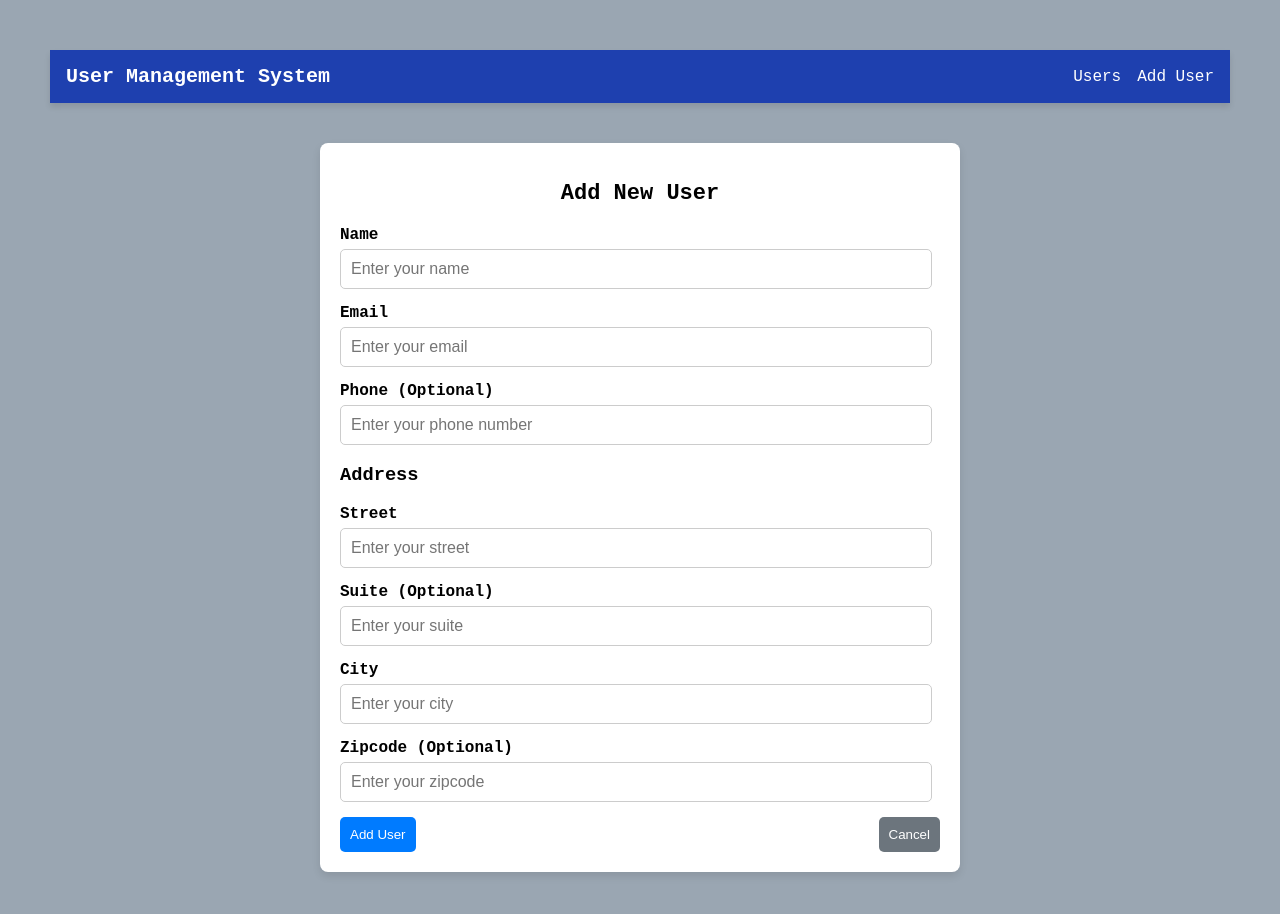
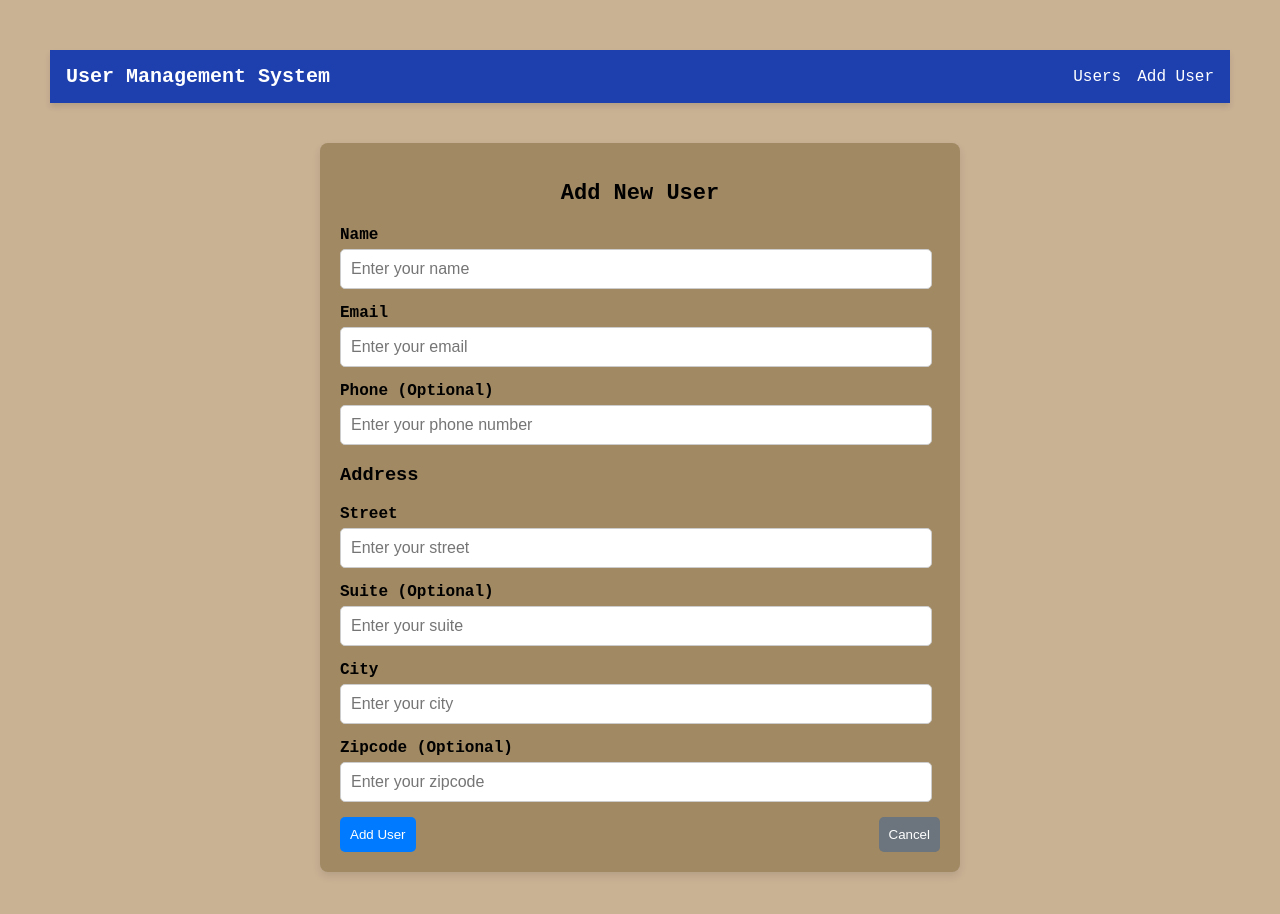
Before and after one commit to ZinnyEdmund/UMS-, a React (Vite) app: page /add-user in a window 1280 px wide. Shown: the top 914 px of the page. Built offline with nearby package versions, Linux system fonts and the light colour scheme.

Commit message:
Update index.css

```diff
--- a/src/index.css
+++ b/src/index.css
@@ -1,7 +1,7 @@
 body{
   font-family: 'Courier New', Courier, monospace, sans-serif;
   margin: 50px;
-  background-color: #9AA6B2 ;
+  background-color: #C9B194 ;
 }
 .search-bar{
   width: 100%;
@@ -125,7 +125,7 @@ body{
   max-width: 800px;
   margin: 0 auto;
   padding: 16px;
-  background-color: white;
+  background-color: #A08963;
   box-shadow: 0 2px 10px rgba(0, 0, 0, 0.1);
 }
 .user-detail-header{
@@ -187,7 +187,7 @@ body{
   max-width: 600px;
   margin: 40px auto;
   padding: 20px;
-  background: #fff;
+  background: #A08963;
   border-radius: 8px;
   box-shadow: 0 4px 8px rgba(0, 0, 0, 0.1);
 }
```
